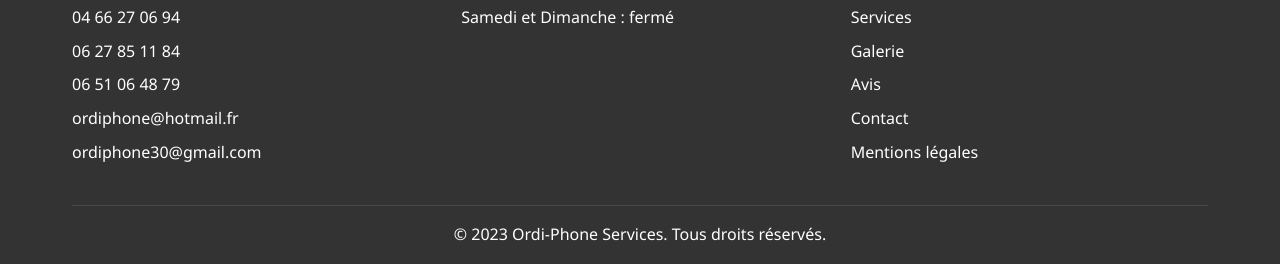
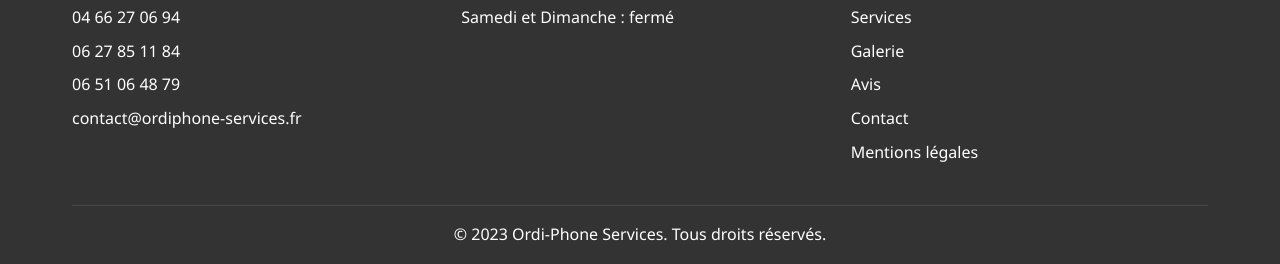
Before and after one commit to lebiggg/ordiphone-services, a plain HTML site: page services.html in a window 1280 px wide. Shown: the part 2256-2520 px from the top of the page. Drawn offline with Linux system fonts and the light colour scheme.

Commit message:
Update services.html

```diff
--- a/services.html
+++ b/services.html
@@ -141,8 +141,7 @@
                     <p><a href="tel:0466270694">04 66 27 06 94</a></p>
                     <p><a href="tel:0627851184">06 27 85 11 84</a></p>
                     <p><a href="tel:0651064879">06 51 06 48 79</a></p>
-                    <p><a href="mailto:ordiphone@hotmail.fr">ordiphone@hotmail.fr</a></p>
-                    <p><a href="mailto:ordiphone30@gmail.com">ordiphone30@gmail.com</a></p>
+                    <p><a href="mailto:contact@ordiphone-services.fr">contact@ordiphone-services.fr</a></p>
                 </div>
                 <div class="footer-hours">
                     <h3>Horaires d'ouverture</h3>
```
